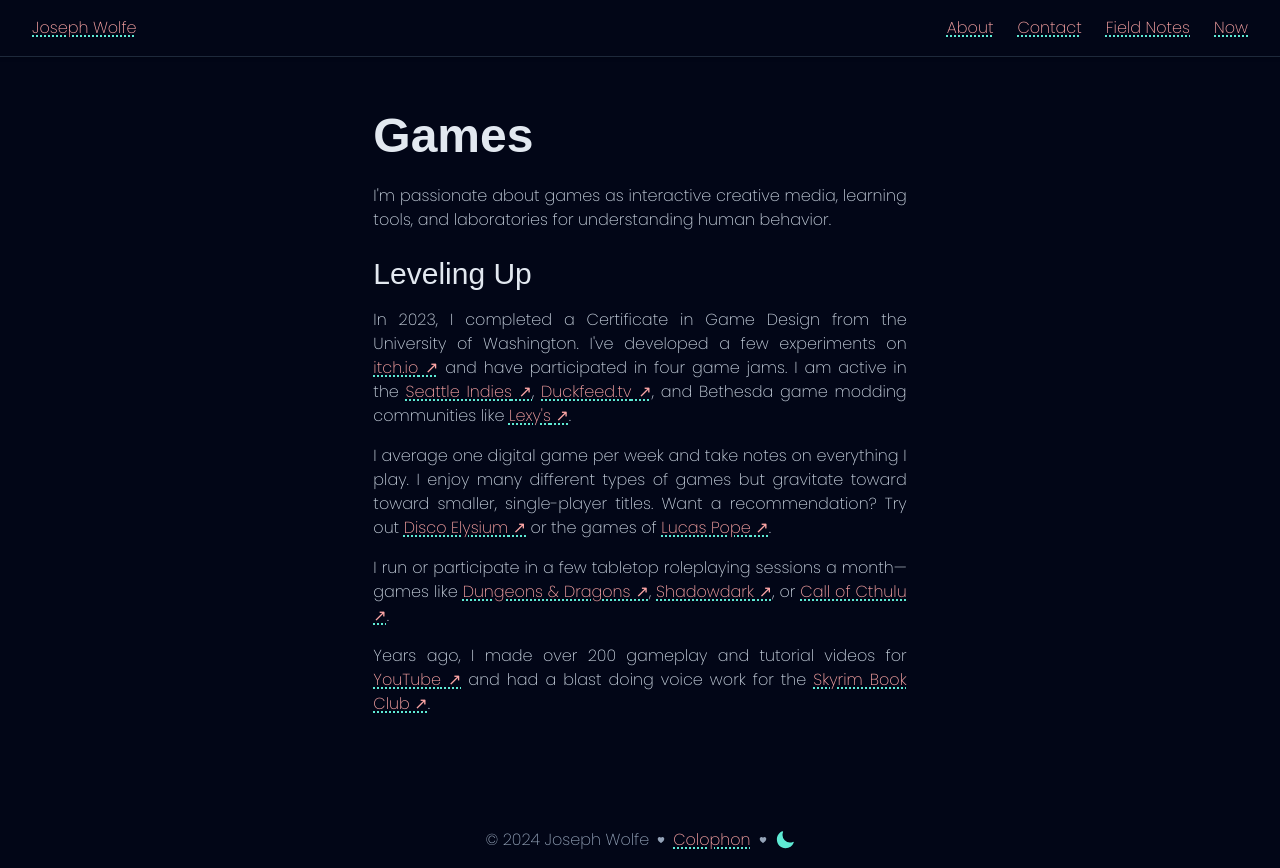
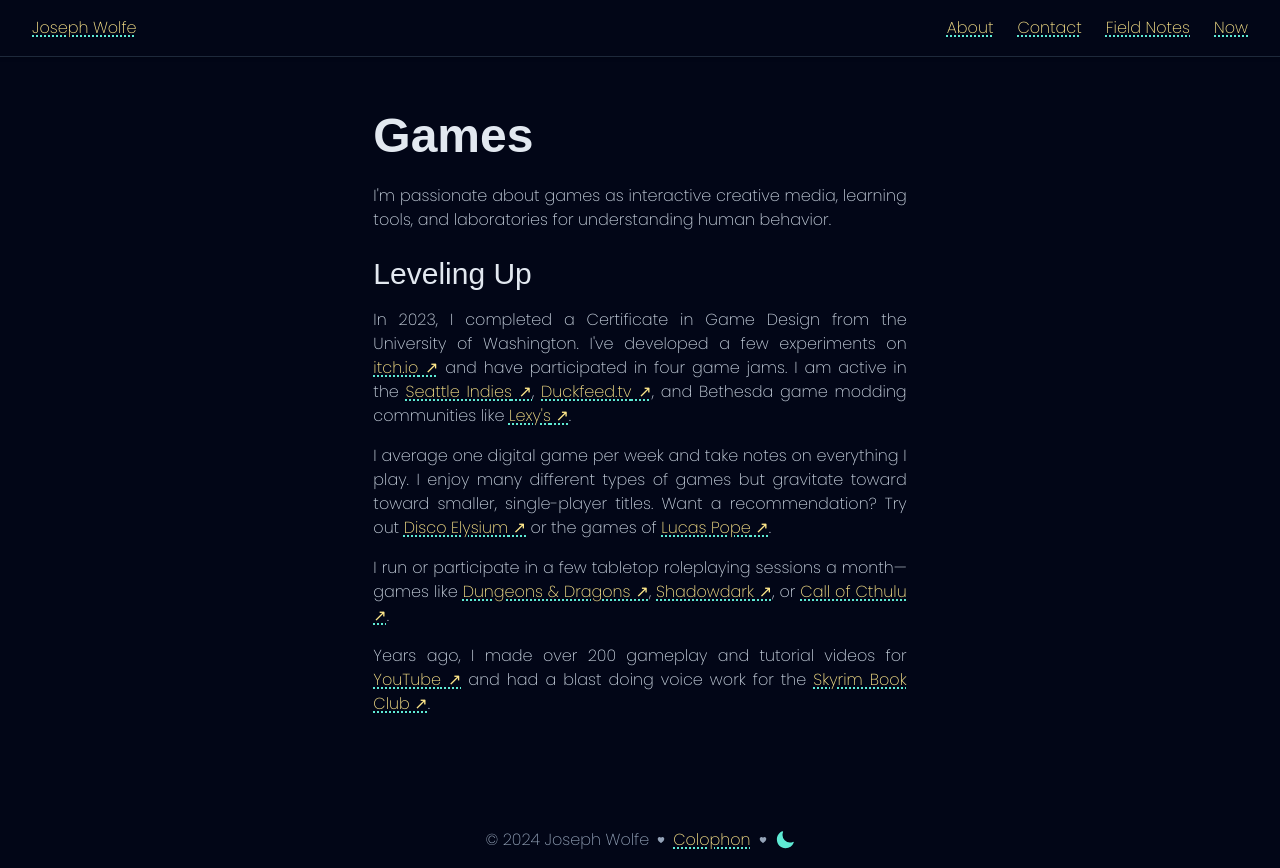
Before and after one commit to CharmedSatyr/personal-website, a Next.js app: page /games in a window 1280 px wide. Built offline with nearby package versions, Linux system fonts and the light colour scheme; no server answers; a web font is replaced by a local one.

Commit message:
Revert red links. Increase light mode font weight

```diff
--- a/css/tailwind.css
+++ b/css/tailwind.css
@@ -8,7 +8,7 @@
 	}
 
 	.hyperlink {
-		@apply text-secondary underline decoration-accent decoration-dotted decoration-2 underline-offset-2 hover:text-hover hover:decoration-solid dark:text-dark-secondary dark:decoration-dark-accent dark:hover:text-dark-hover;
+		@apply text-secondary underline decoration-accent decoration-dotted decoration-2 underline-offset-2 hover:decoration-solid dark:text-dark-secondary dark:decoration-dark-accent;
 	}
 
 	.hyperlink.external {
@@ -32,7 +32,7 @@
 	}
 
 	.text {
-		@apply text-justify font-sans font-light text-primary-700 dark:font-extralight dark:text-dark-primary-300;
+		@apply text-justify font-sans font-normal text-primary-700 dark:font-extralight dark:text-dark-primary-300;
 	}
 
 	.list {
--- a/tailwind.config.js
+++ b/tailwind.config.js
@@ -20,14 +20,12 @@
 			colors: {
 				dark: {
 					primary: colors.slate,
-					secondary: colors.red[300],
+					secondary: colors.amber[200],
 					accent: colors.teal[300],
-					hover: colors.amber[200],
 				},
 				primary: colors.slate,
 				secondary: colors.teal[700],
 				accent: colors.amber[600],
-				hover: colors.blue[700],
 			},
 		},
 	},
```
